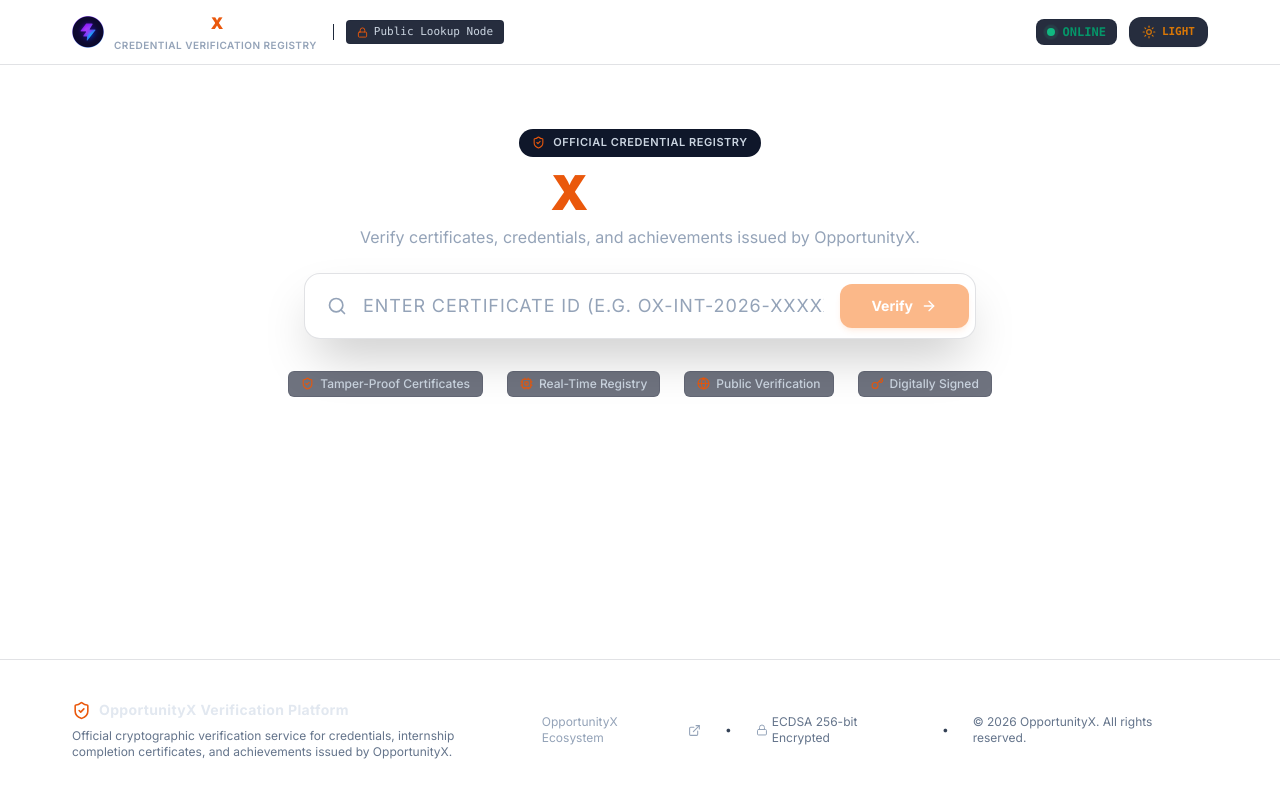
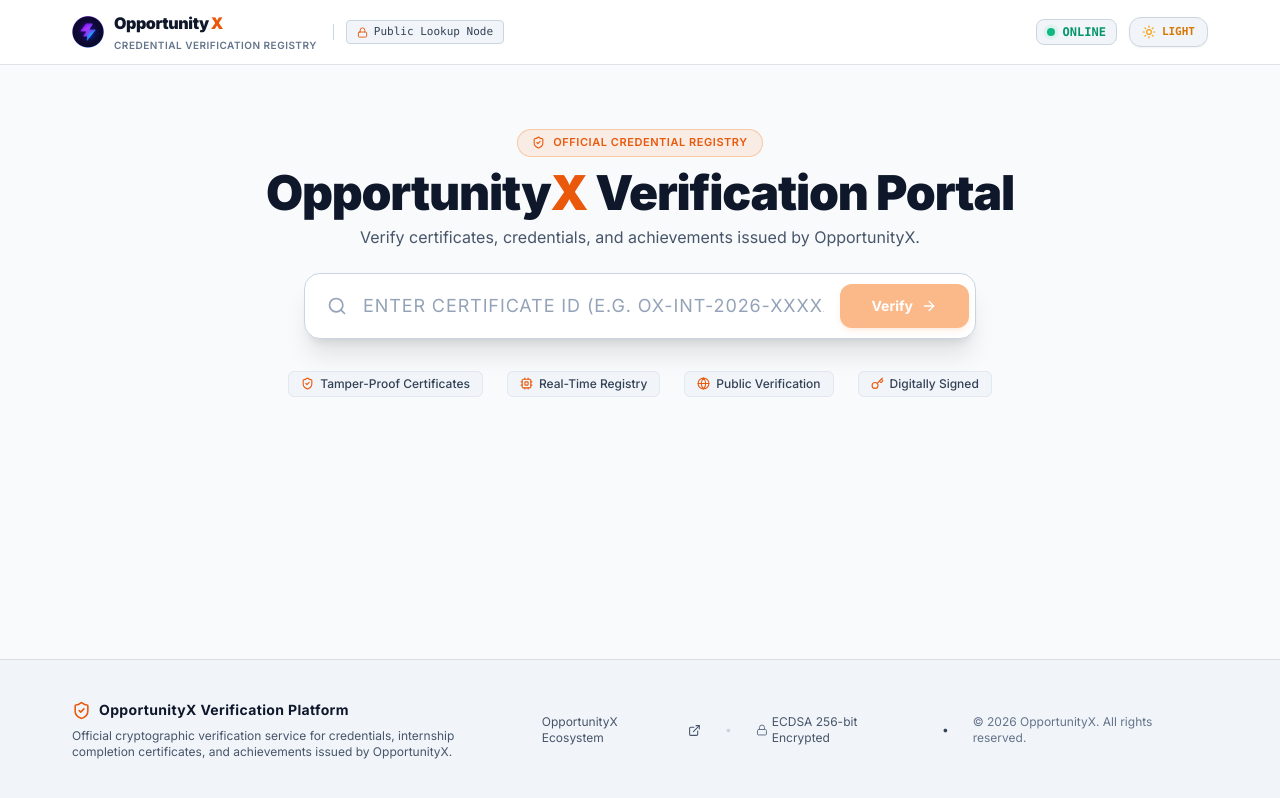
Before and after one commit to Anxraagxchahat/OpportunityX-Verification, a React (Vite) app in the folder frontend/: page / in a window 1280 px wide. Both pictures are taken after a click on the button "AMOLED". Built offline with nearby package versions, Linux system fonts and the light colour scheme; no server answers; a web font is replaced by a local one.

Commit message:
fix(ui): fix OpportunityX brand title text and search section contrast in light mode

```diff
--- a/frontend/src/App.jsx
+++ b/frontend/src/App.jsx
@@ -55,7 +55,7 @@ function VerificationPage() {
   };
 
   return (
-    <div className="min-h-screen flex flex-col justify-between bg-black text-slate-100 relative selection:bg-orange-500/30 selection:text-white transition-colors duration-300">
+    <div className="min-h-screen flex flex-col justify-between bg-slate-50 dark:bg-black text-slate-900 dark:text-slate-100 relative selection:bg-orange-500/30 selection:text-white transition-colors duration-300">
       {/* Subtle Background Grid Line Overlay */}
       <div className="grid-bg" />
 
--- a/frontend/src/components/Footer.jsx
+++ b/frontend/src/components/Footer.jsx
@@ -3,7 +3,7 @@ import { ShieldCheck, ExternalLink, Lock } from 'lucide-react';
 
 export function Footer({ onOpenAdmin }) {
   return (
-    <footer className="w-full border-t border-slate-800/60 bg-black py-10 mt-16 text-slate-400">
+    <footer className="w-full border-t border-slate-200 dark:border-slate-800/60 bg-slate-100 dark:bg-black py-10 mt-16 text-slate-600 dark:text-slate-400">
       <div className="container mx-auto px-4 lg:px-8 flex flex-col md:flex-row items-center justify-between gap-6">
 
         {/* Left: Branding & Trust Note */}
@@ -12,37 +12,37 @@ export function Footer({ onOpenAdmin }) {
             <button
               type="button"
               onClick={onOpenAdmin}
-              className="p-1 -m-1 rounded-md text-orange-500 hover:text-orange-400 hover:scale-110 active:scale-95 transition-all focus:outline-none"
+              className="p-1 -m-1 rounded-md text-orange-500 hover:text-orange-600 dark:hover:text-orange-400 hover:scale-110 active:scale-95 transition-all focus:outline-none"
               title="OpportunityX Security Node"
               aria-label="Security Node"
             >
               <ShieldCheck size={19} className="text-orange-500" />
             </button>
-            <span className="font-sans font-bold text-slate-200 text-sm tracking-wide">
+            <span className="font-sans font-bold text-slate-900 dark:text-slate-200 text-sm tracking-wide">
               OpportunityX Verification Platform
             </span>
           </div>
-          <p className="text-xs text-slate-500 max-w-md">
+          <p className="text-xs text-slate-600 dark:text-slate-500 max-w-md">
             Official cryptographic verification service for credentials, internship completion certificates, and achievements issued by OpportunityX.
           </p>
         </div>
 
         {/* Right: Quick Links & Security Info */}
-        <div className="flex flex-col sm:flex-row items-center gap-4 sm:gap-6 text-xs text-slate-400">
+        <div className="flex flex-col sm:flex-row items-center gap-4 sm:gap-6 text-xs text-slate-600 dark:text-slate-400">
           <a
             href="https://opportunityx.co.in"
             target="_blank"
             rel="noopener noreferrer"
-            className="flex items-center gap-1.5 hover:text-orange-400 transition-colors"
+            className="flex items-center gap-1.5 hover:text-orange-600 dark:hover:text-orange-400 transition-colors"
           >
             <span>OpportunityX Ecosystem</span>
             <ExternalLink size={13} />
           </a>
 
-          <span className="hidden sm:inline text-slate-700">•</span>
+          <span className="hidden sm:inline text-slate-300 dark:text-slate-700">•</span>
 
-          <span className="flex items-center gap-1 text-slate-500">
-            <Lock size={12} className="text-slate-400" />
+          <span className="flex items-center gap-1 text-slate-600 dark:text-slate-500">
+            <Lock size={12} className="text-slate-500 dark:text-slate-400" />
             ECDSA 256-bit Encrypted
           </span>
 
--- a/frontend/src/components/Navbar.jsx
+++ b/frontend/src/components/Navbar.jsx
@@ -24,19 +24,19 @@ export function Navbar() {
               className="w-7 h-7 sm:w-8 sm:h-8 object-contain"
             />
             <div className="flex flex-col">
-              <span className="font-sans text-sm sm:text-base font-black tracking-tight text-white flex items-center gap-0.5 leading-none">
+              <span className="font-sans text-sm sm:text-base font-black tracking-tight text-slate-900 dark:text-white flex items-center gap-0.5 leading-none">
                 Opportunity<span className="text-orange-500">X</span>
               </span>
-              <span className="text-[9px] sm:text-[10px] font-semibold tracking-wider text-slate-400 uppercase mt-0.5">
+              <span className="text-[9px] sm:text-[10px] font-semibold tracking-wider text-slate-500 dark:text-slate-400 uppercase mt-0.5">
                 Credential Verification Registry
               </span>
             </div>
           </a>
 
-          <span className="hidden sm:inline-block h-4 w-px bg-slate-800 ml-1" />
+          <span className="hidden sm:inline-block h-4 w-px bg-slate-300 dark:bg-slate-800 ml-1" />
 
-          <div className="hidden md:flex items-center gap-1.5 px-2.5 py-0.5 rounded bg-slate-900/90 border border-slate-800 text-[11px] font-mono text-slate-300">
-            <Lock size={11} className="text-orange-400" />
+          <div className="hidden md:flex items-center gap-1.5 px-2.5 py-0.5 rounded bg-slate-100 dark:bg-slate-900/90 border border-slate-300 dark:border-slate-800 text-[11px] font-mono text-slate-700 dark:text-slate-300">
+            <Lock size={11} className="text-orange-500 dark:text-orange-400" />
             <span>Public Lookup Node</span>
           </div>
         </div>
@@ -44,26 +44,26 @@ export function Navbar() {
         {/* System Online Status & Theme Controls */}
         <div className="flex items-center gap-2 sm:gap-3">
 
-          <div className="flex items-center gap-1.5 sm:gap-2 px-2.5 py-1 rounded-lg bg-slate-900/90 border border-slate-800 text-[11px] sm:text-xs font-mono text-slate-300">
+          <div className="flex items-center gap-1.5 sm:gap-2 px-2.5 py-1 rounded-lg bg-slate-100 dark:bg-slate-900/90 border border-slate-300 dark:border-slate-800 text-[11px] sm:text-xs font-mono text-slate-700 dark:text-slate-300">
             <span className="relative flex h-2 w-2">
               <span className="animate-ping absolute inline-flex h-full w-full rounded-full bg-emerald-400 opacity-75"></span>
               <span className="relative inline-flex rounded-full h-2 w-2 bg-emerald-500"></span>
             </span>
             <span className="hidden xs:inline">Node:</span>
-            <span className="text-emerald-400 font-bold">ONLINE</span>
+            <span className="text-emerald-600 dark:text-emerald-400 font-bold">ONLINE</span>
           </div>
 
           {/* Professional Dual Theme Toggle Switcher */}
           <button
             onClick={toggleTheme}
-            className="flex items-center gap-1.5 px-2.5 py-1 sm:px-3 sm:py-1.5 rounded-xl border border-slate-800 bg-slate-900/90 hover:bg-slate-800/90 text-xs font-semibold text-slate-200 transition-all shadow-sm active:scale-95"
+            className="flex items-center gap-1.5 px-2.5 py-1 sm:px-3 sm:py-1.5 rounded-xl border border-slate-300 dark:border-slate-800 bg-slate-100 dark:bg-slate-900/90 hover:bg-slate-200 dark:hover:bg-slate-800/90 text-xs font-semibold text-slate-800 dark:text-slate-200 transition-all shadow-sm active:scale-95"
             aria-label="Toggle visual theme"
             title={theme === 'light' ? 'Switch to AMOLED Dark Mode' : 'Switch to Light Mode'}
           >
             {theme === 'light' ? (
               <>
-                <Sun size={14} className="text-amber-400 shrink-0" />
-                <span className="text-[11px] font-mono font-bold text-amber-400">LIGHT</span>
+                <Sun size={14} className="text-amber-500 shrink-0" />
+                <span className="text-[11px] font-mono font-bold text-amber-600">LIGHT</span>
               </>
             ) : (
               <>
--- a/frontend/src/components/SearchSection.jsx
+++ b/frontend/src/components/SearchSection.jsx
@@ -33,9 +33,9 @@ export function SearchSection({ onSearch, loading, initialValue = '' }) {
             initial={{ opacity: 0, y: -8 }}
             animate={{ opacity: 1, y: 0 }}
             transition={{ duration: 0.3 }}
-            className="inline-flex items-center gap-2 px-3 py-1 rounded-full bg-slate-900 border border-slate-800 text-slate-300 text-[11px] font-semibold tracking-wider uppercase mb-1"
+            className="inline-flex items-center gap-2 px-3.5 py-1 rounded-full bg-orange-500/10 border border-orange-500/30 text-orange-600 dark:text-orange-400 text-[11px] font-semibold tracking-wider uppercase mb-1"
           >
-            <ShieldCheck size={13} className="text-orange-400" />
+            <ShieldCheck size={13} className="text-orange-500 dark:text-orange-400" />
             <span>Official Credential Registry</span>
           </motion.div>
 
@@ -43,7 +43,7 @@ export function SearchSection({ onSearch, loading, initialValue = '' }) {
             initial={{ opacity: 0, y: 10 }}
             animate={{ opacity: 1, y: 0 }}
             transition={{ duration: 0.4, delay: 0.05 }}
-            className="text-3xl sm:text-4xl md:text-5xl font-black tracking-tight text-white"
+            className="text-3xl sm:text-4xl md:text-5xl font-black tracking-tight text-slate-900 dark:text-white"
           >
             Opportunity<span className="text-orange-500">X</span> Verification Portal
           </motion.h1>
@@ -52,7 +52,7 @@ export function SearchSection({ onSearch, loading, initialValue = '' }) {
             initial={{ opacity: 0, y: 10 }}
             animate={{ opacity: 1, y: 0 }}
             transition={{ duration: 0.4, delay: 0.1 }}
-            className="text-sm sm:text-base text-slate-400 max-w-xl mx-auto font-normal leading-relaxed"
+            className="text-sm sm:text-base text-slate-600 dark:text-slate-400 max-w-xl mx-auto font-normal leading-relaxed"
           >
             Verify certificates, credentials, and achievements issued by OpportunityX.
           </motion.p>
@@ -66,9 +66,9 @@ export function SearchSection({ onSearch, loading, initialValue = '' }) {
           onSubmit={handleSubmit}
           className="relative max-w-2xl mx-auto"
         >
-          <div className="relative flex items-center p-1.5 rounded-2xl bg-[#0B0D14] border border-slate-700/80 hover:border-slate-600 focus-within:border-orange-500/90 focus-within:ring-4 focus-within:ring-orange-500/10 shadow-2xl transition-all duration-200">
+          <div className="relative flex items-center p-1.5 rounded-2xl bg-white dark:bg-[#0B0D14] border border-slate-300 dark:border-slate-700/80 hover:border-slate-400 dark:hover:border-slate-600 focus-within:border-orange-500/90 focus-within:ring-4 focus-within:ring-orange-500/10 shadow-xl transition-all duration-200">
             <div className="pl-4 pr-2 text-slate-400 flex items-center">
-              <Search size={20} className="text-slate-400 group-focus-within:text-orange-400" />
+              <Search size={20} className="text-slate-400 group-focus-within:text-orange-500" />
             </div>
 
             <input
@@ -76,7 +76,7 @@ export function SearchSection({ onSearch, loading, initialValue = '' }) {
               value={value}
               onChange={(e) => setValue(e.target.value.toUpperCase())}
               placeholder="Enter Certificate ID (e.g. OX-INT-2026-XXXXXX)"
-              className="w-full bg-transparent border-none outline-none text-white text-base sm:text-lg font-mono font-semibold placeholder:text-slate-500 placeholder:font-sans placeholder:font-normal px-2 py-3 tracking-wider uppercase"
+              className="w-full bg-transparent border-none outline-none text-slate-900 dark:text-white text-base sm:text-lg font-mono font-semibold placeholder:text-slate-400 dark:placeholder:text-slate-500 placeholder:font-sans placeholder:font-normal px-2 py-3 tracking-wider uppercase"
               disabled={loading}
               autoFocus
               aria-label="Enter Certificate ID"
@@ -86,7 +86,7 @@ export function SearchSection({ onSearch, loading, initialValue = '' }) {
               <button
                 type="button"
                 onClick={handleClear}
-                className="p-2 text-slate-500 hover:text-slate-300 transition-colors"
+                className="p-2 text-slate-400 hover:text-slate-600 dark:hover:text-slate-300 transition-colors"
                 title="Clear input"
               >
                 <X size={18} />
@@ -123,9 +123,9 @@ export function SearchSection({ onSearch, loading, initialValue = '' }) {
           {TRUST_INDICATORS.map((item, idx) => {
             const Icon = item.icon;
             return (
-              <div key={idx} className="flex items-center gap-1.5 bg-slate-900/60 border border-slate-800/80 px-3 py-1 rounded-md">
-                <Icon size={13} className="text-orange-400 shrink-0" />
-                <span className="font-medium text-slate-300">{item.label}</span>
+              <div key={idx} className="flex items-center gap-1.5 bg-slate-100 dark:bg-slate-900/60 border border-slate-200 dark:border-slate-800/80 px-3 py-1 rounded-md">
+                <Icon size={13} className="text-orange-500 dark:text-orange-400 shrink-0" />
+                <span className="font-medium text-slate-700 dark:text-slate-300">{item.label}</span>
               </div>
             );
           })}
```
